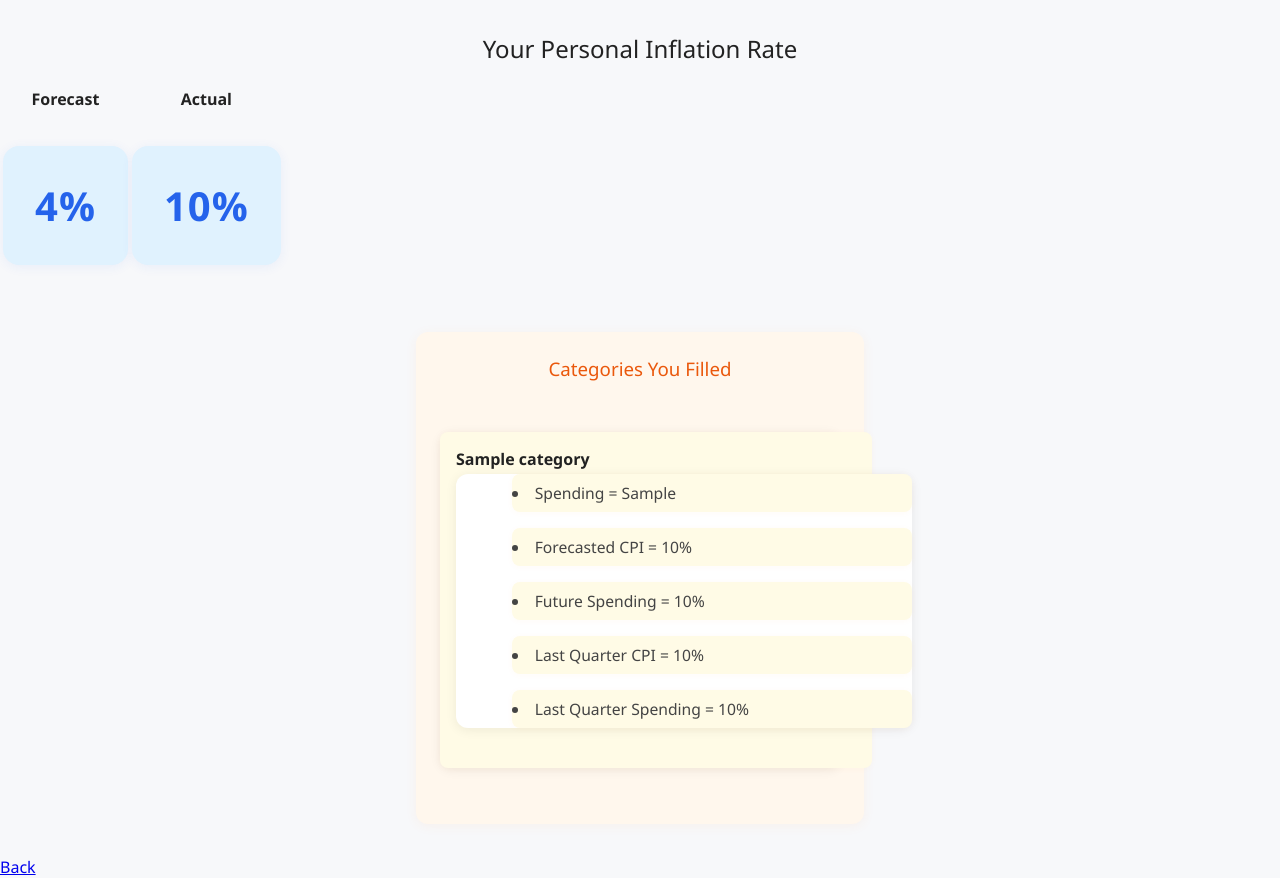
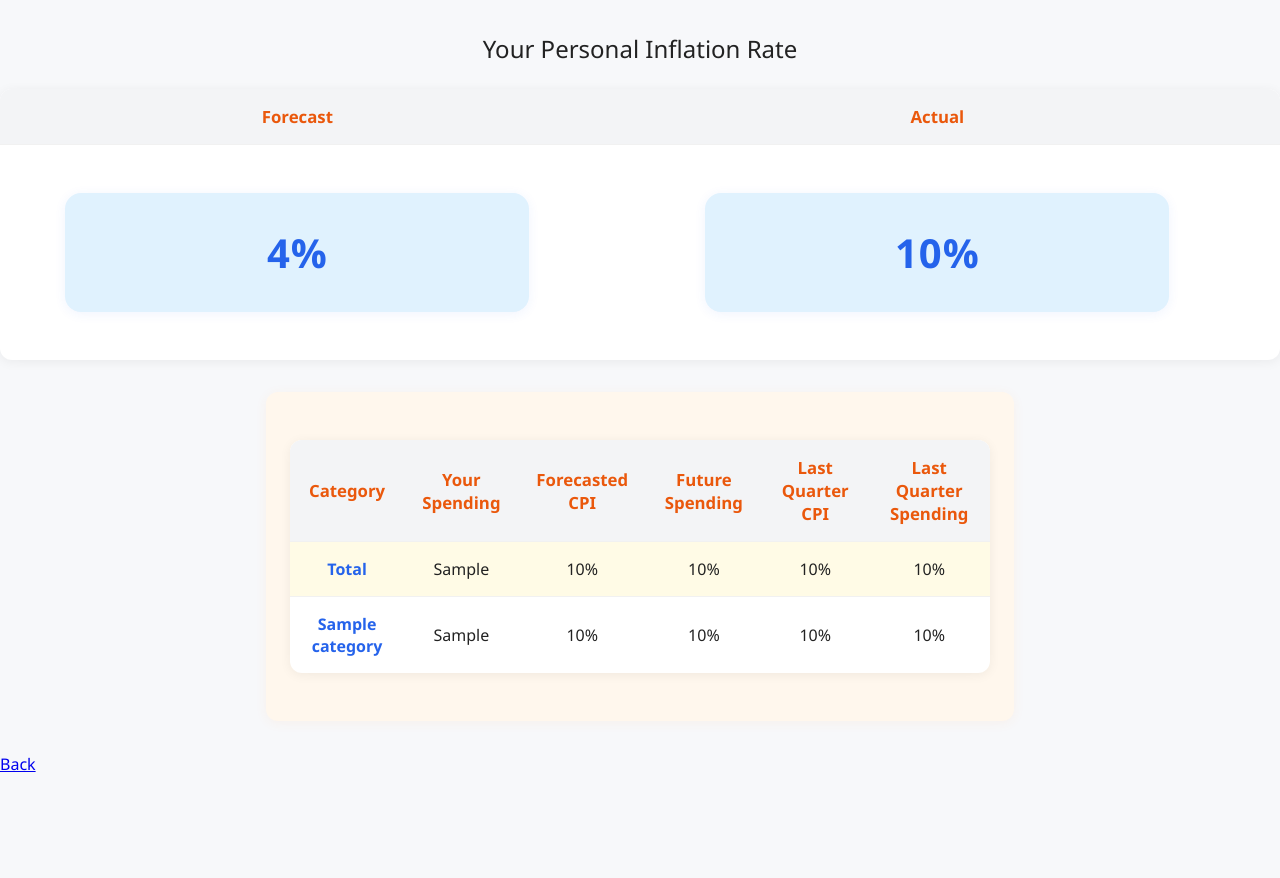
Before and after one commit to KirillTsyganov/custom_cpi_household_basket, a Flask app: template app/templates/forecast.html in a window 1280 px wide. After the commit the page ends 772 px from the top, so only its background shows below. Run offline with Flask 3, Linux system fonts and the light colour scheme; the template is opened without the code that fills it: most values are stand-ins (such as "Sample title", 1, 10 or a date in 2020).

Commit message:
updated the app

```diff
--- a/app/app.py
+++ b/app/app.py
@@ -40,7 +40,8 @@
     total_spending = sum(form_results.values())
     payload = {"basket_idx": 0, "period": 1}
     try:
-        endpoint_url = "https://cpiforecasting-app.azurewebsites.net/api/forecast"
+        # endpoint_url = "https://cpiforecasting-app.azurewebsites.net/api/forecast"
+        endpoint_url = "http://localhost:7071/api/forecast"
         resp = requests.post(endpoint_url, json=payload)
         resp.raise_for_status()
         external_response = resp.json()  # list of dicts with basket_name and forecast
@@ -77,22 +78,31 @@
     except Exception as e:
         error_message = str(e)
 
-    # print(f"DEBUG: Filled categories: {filled_categories}")
-    # print(f"DEBUG: Filled categories: {filled_categories.values()}")
     personal_inflation_rate = sum(
         item["personal_inflation_forecast"] for item in filled_categories.values()
     )
     personal_inflation_actual = sum(
         item["personal_inflation_actual"] for item in filled_categories.values()
     )
-    print(f"DEBUG: Personal inflation rate: {personal_inflation_rate}")
-    print(f"DEBUG: Personal inflation actual: {personal_inflation_actual}")
+
+    total_values = {
+        "forecast_cpi": sum(item["forecast_cpi"] for item in filled_categories.values()),
+        "last_quarter_cpi": sum(
+            item["last_quarter_cpi"] for item in filled_categories.values()
+        ),
+        "quarterly_spend": sum(
+            item["quarterly_spend"] for item in filled_categories.values()
+        ),
+        "personal_inflation_forecast": personal_inflation_rate,
+        "personal_inflation_actual": personal_inflation_actual,
+    }
 
     return render_template(
         "forecast.html",
         personal_inflation_rate=personal_inflation_rate,
         personal_inflation_actual=personal_inflation_actual,
         filled_categories=filled_categories,
+        total_values=total_values,
         error_message=error_message,
     )
 
--- a/app/static/styles.css
+++ b/app/static/styles.css
@@ -92,7 +92,7 @@
 }
 
 .filled-categories {
-    max-width: 400px;
+    max-width: 700px;
     margin: 2rem auto;
     padding: 1.5rem;
     background: #fff7ed;
@@ -146,3 +146,55 @@
     color: #444;
     font-size: 0.98rem;
 }
+
+/* Modern Table Styles */
+.categories-table, .inflation-table {
+    width: 100%;
+    border-collapse: collapse;
+    margin: 1.5rem 0;
+    background: #fff;
+    border-radius: 12px;
+    overflow: hidden;
+    box-shadow: 0 2px 12px rgba(0,0,0,0.06);
+}
+
+.categories-table th, .categories-table td,
+.inflation-table th, .inflation-table td {
+    padding: 1rem;
+    text-align: center;
+    border-bottom: 1px solid #f1f1f1;
+}
+
+.categories-table th, .inflation-table th {
+    background: #f3f4f6;
+    font-weight: 600;
+    color: #ea580c;
+    font-size: 1.05rem;
+}
+
+.categories-table tr:last-child td,
+.inflation-table tr:last-child td {
+    border-bottom: none;
+}
+
+.categories-table tr:nth-child(even) td {
+    background: #fffbe6;
+}
+
+.categories-table td strong {
+    color: #2563eb;
+}
+
+@media (max-width: 800px) {
+    .filled-categories {
+        max-width: 98vw;
+        padding: 1rem;
+    }
+    .categories-table, .inflation-table {
+        font-size: 0.95rem;
+    }
+    .categories-table th, .categories-table td,
+    .inflation-table th, .inflation-table td {
+        padding: 0.6rem;
+    }
+}
--- a/app/templates/forecast.html
+++ b/app/templates/forecast.html
@@ -33,21 +33,34 @@
         </table>
         {% if filled_categories %}
         <div class="filled-categories">
-            <h3>Categories You Filled</h3>
-            <ul>
+            <table class="categories-table">
+                <tr>
+                    <th>Category</th>
+                    <th>Your Spending</th>
+                    <th>Forecasted CPI</th>
+                    <th>Future Spending</th>
+                    <th>Last Quarter CPI</th>
+                    <th>Last Quarter Spending</th>
+                </tr>
+                <tr>
+                    <td><strong>Total</strong></td>
+                    <td>{{ total_values.quarterly_spend }}</td>
+                    <td>{{ total_values.forecast_cpi | round(2) }}%</td>
+                    <td>{{ total_values.personal_inflation_forecast | round(2) }}%</td>
+                    <td>{{ total_values.last_quarter_cpi | round(2) }}%</td>
+                    <td>{{ total_values.personal_inflation_actual | round(2) }}%</td>
+                </tr>
                 {% for category, values in filled_categories.items() %}
-                    <li>
-                        <strong>{{ category }}</strong>
-                        <ul>
-                            <li>Spending = {{ values.quarterly_spend }}</li>
-                            <li>Forecasted CPI = {{ values.forecast_cpi | round(2) }}%</li>
-                            <li>Future Spending = {{ values.personal_inflation_forecast | round(2) }}%</li>
-                            <li>Last Quarter CPI = {{ values.last_quarter_cpi | round(2) }}%</li>
-                            <li>Last Quarter Spending = {{ values.personal_inflation_actual | round(2) }}%</li>
-                        </ul>
-                    </li>
+                <tr>
+                    <td><strong>{{ category }}</strong></td>
+                    <td>{{ values.quarterly_spend }}</td>
+                    <td>{{ values.forecast_cpi | round(2) }}%</td>
+                    <td>{{ values.personal_inflation_forecast | round(2) }}%</td>
+                    <td>{{ values.last_quarter_cpi | round(2) }}%</td>
+                    <td>{{ values.personal_inflation_actual | round(2) }}%</td>
+                </tr>
                 {% endfor %}
-            </ul>
+            </table>
         </div>
         {% endif %}
     {% else %}
```
